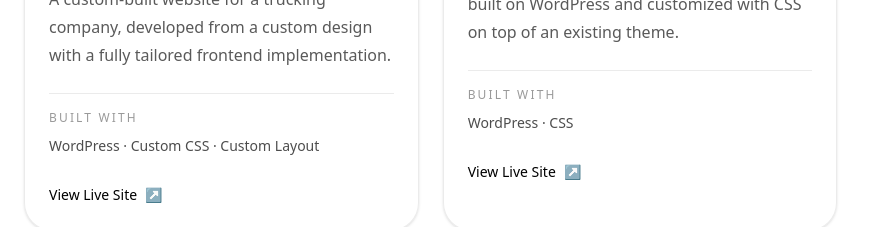
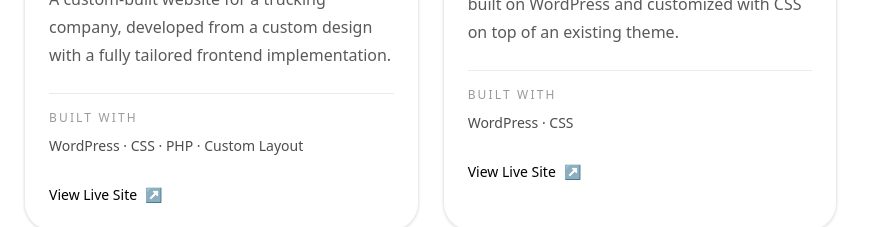
Before and after one commit to Tanny-Griz/okwebdev, a Next.js app: page / in a window 1280 px wide. Shown: the part 2680-2907 px from the top of the page, without its empty margins (0-878 px from the left). Built offline with nearby package versions, Linux system fonts and the light colour scheme.

Commit message:
final fix

```diff
--- a/data/projects.ts
+++ b/data/projects.ts
@@ -44,7 +44,7 @@ export const projects: Project[] = [
       "A custom-built website for a trucking company, developed from a custom design with a fully tailored frontend implementation.",
     image: "/images/dfmtrucking.png",
     liveUrl: "https://dfmtrucking.com/",
-    stack: ["WordPress", "Custom CSS", "Custom Layout"],
+    stack: ["WordPress", "CSS", "PHP", "Custom Layout"],
   },
   {
     title: "CHE Project",
```
